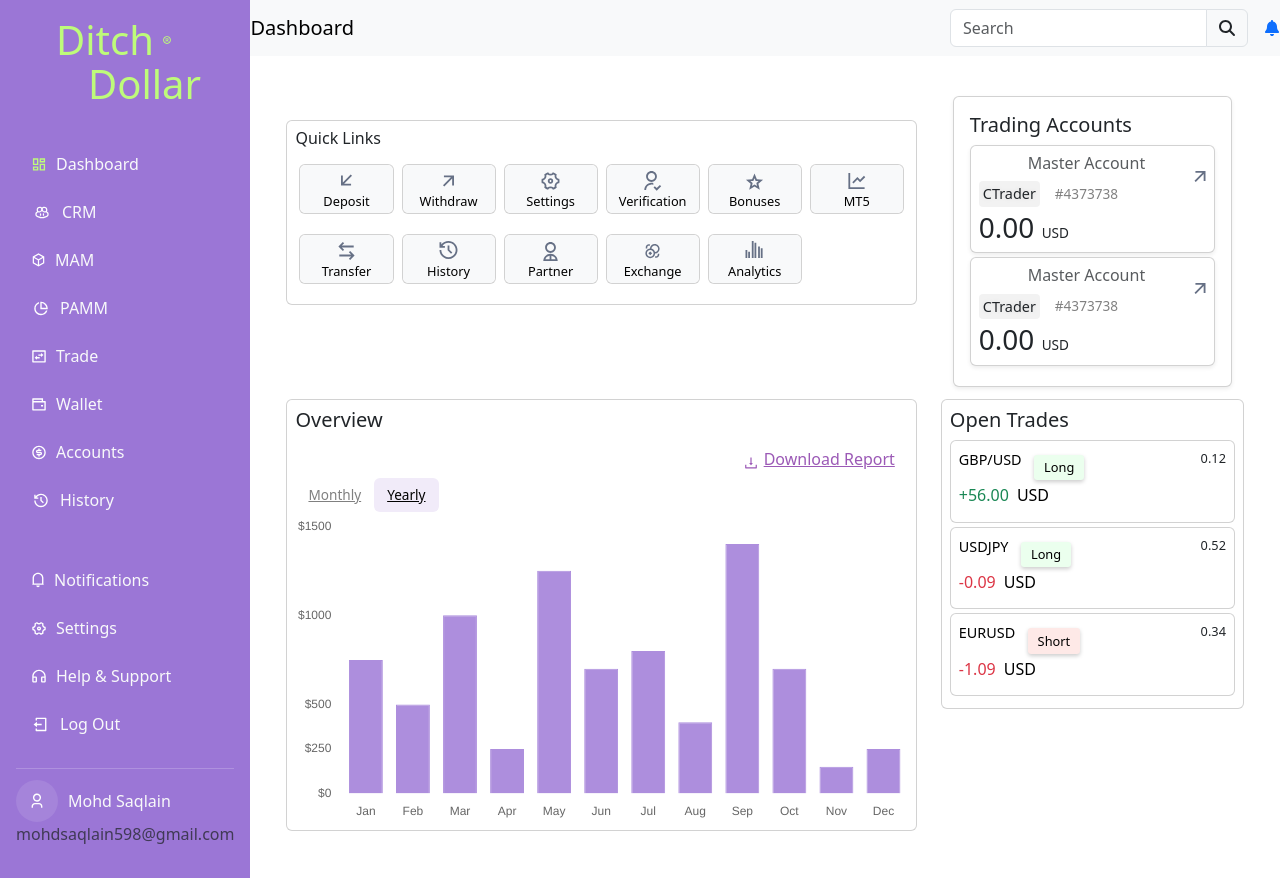
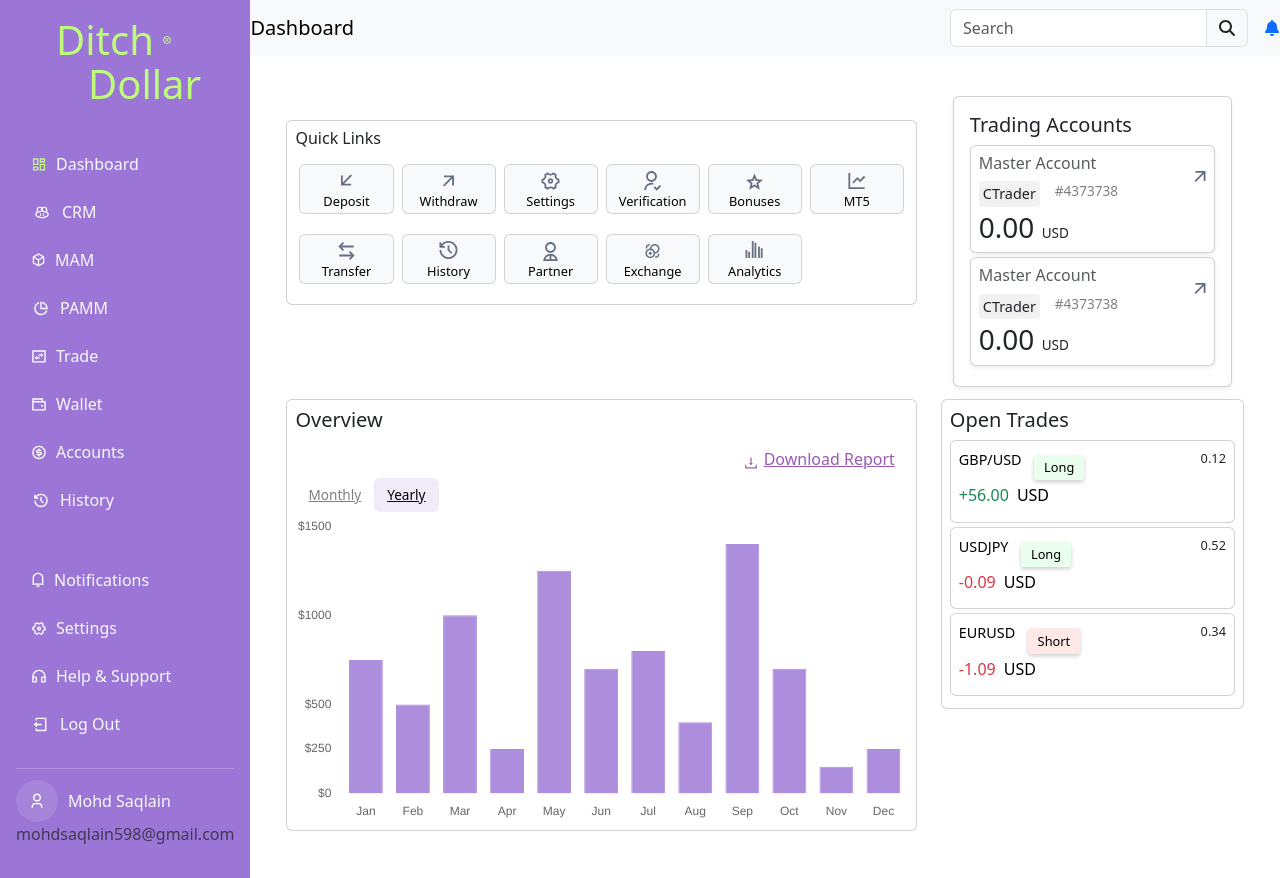
Before and after one commit to Saikysidd/testprojectformat, a React (Create React App) app in the folder my-app/: page / in a window 1280 px wide. Built offline with nearby package versions, Linux system fonts and the light colour scheme.

Commit message:
Initial commit

```diff
--- a/my-app/src/Pages/TradingAccounts.js
+++ b/my-app/src/Pages/TradingAccounts.js
@@ -35,8 +35,8 @@ const TradingAccountCard = () => {
           <Card key={index} className="mb-3 shadow-sm">
             <Card.Body className="d-flex justify-content-start align-items-start">
               <div className="flex-grow-1">
-                <h6 className="text-muted">{account.accountType}</h6>
-                <p className="mb-1" style={{ fontSize: '0.9rem', display: 'flex', alignItems: 'center' }}>
+                <h6 className="text-muted d-flex justify-content-start">{account.accountType}</h6>
+                <p className="mb-1" style={{ fontSize: '0.9rem', display: 'flex', alignItems: 'start' }}>
                   <span style={{
                     fontSize: '0.9rem',
                     backgroundColor: 'rgba(0, 0, 0, 0.05)',
```
